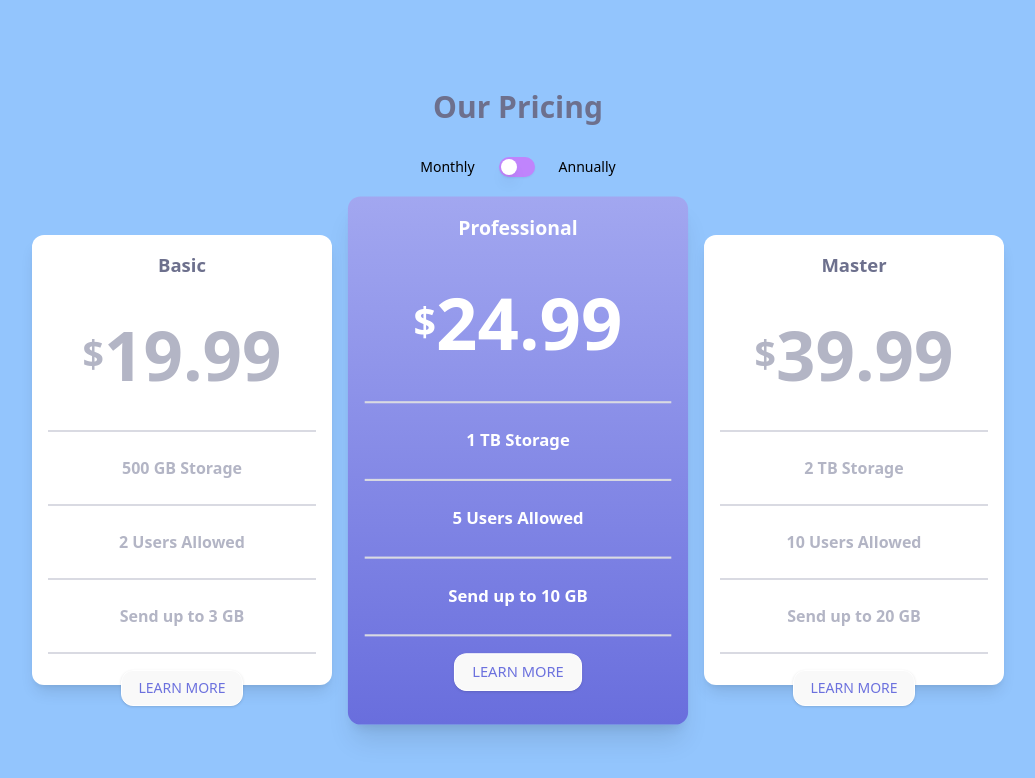
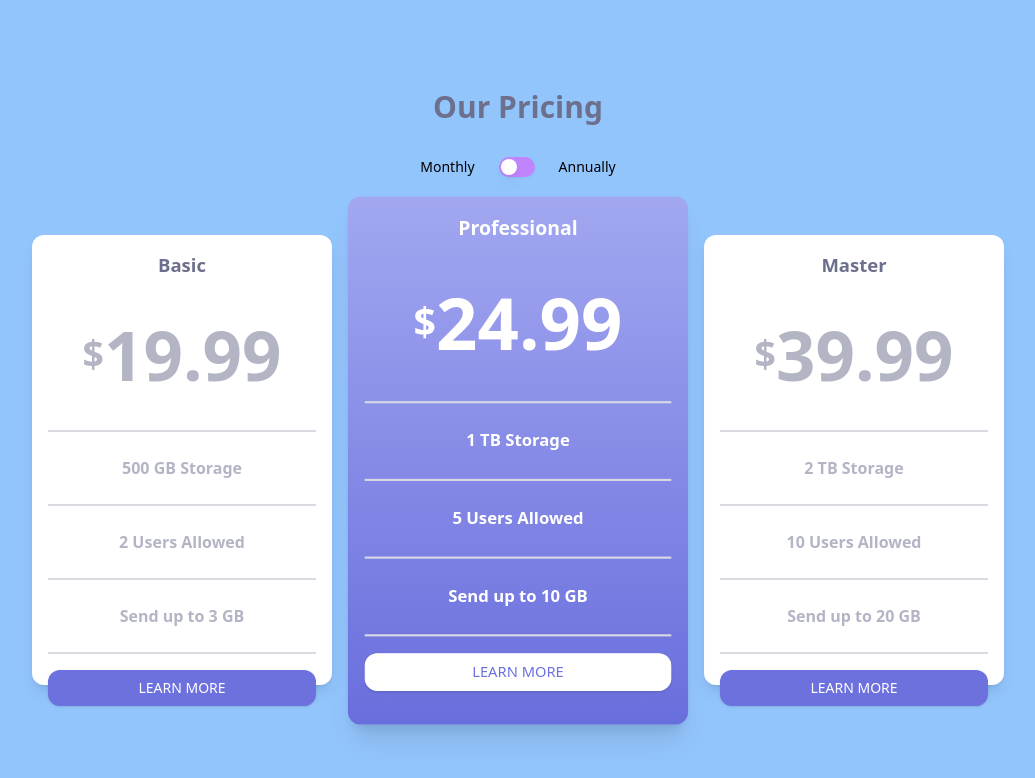
Before and after one commit to felipesdiseno/frontendmentor, a Next.js app: page /pricingpage in a window 1280 px wide. Shown: the top 778 px of the page, without its empty margins (122-1157 px from the left). Built offline with nearby package versions, Linux system fonts and the light colour scheme.

Commit message:
modificación de estilos en pricingwtoggle

```diff
--- a/src/components/pricingcomponent/index.tsx
+++ b/src/components/pricingcomponent/index.tsx
@@ -92,8 +92,16 @@ function PricingwToggle({
           {send}
         </h2>
       </div>
-      <div className="flex flex-col items-center justify-center">
-        <Button className="bg-[#F9F9F9] hover:text-white text-[#6C71DE] hover:bg-[#6C71DE] hover: border border-white rounded-xl mt-4">
+      <div className="flex flex-col items-center justify-center mt-4">
+        <Button
+          className={`w-full rounded-xl mb-4  ${
+            isProfessional
+              ? " text-[#6C71DE] bg-white border border-white hover:border-white hover:text-white hover:bg-[#6C71DE]"
+              : "text-white bg-[#6C71DE] border border-transparent hover:bg-white hover:border-[#6C71DE] hover:text-[#6C71DE] rounded-xl"
+          }
+
+          `}
+        >
           LEARN MORE
         </Button>
       </div>
```
